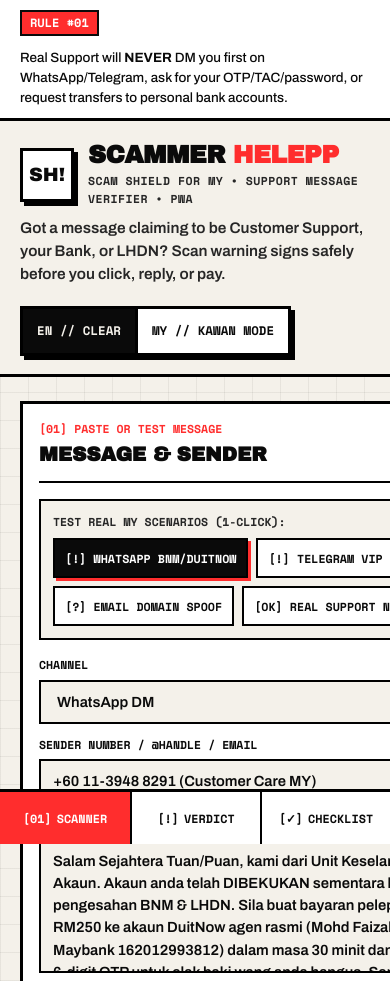
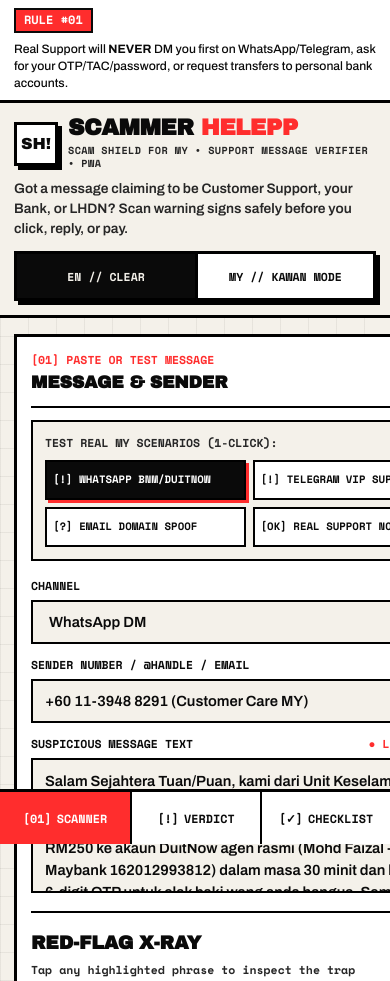
Before and after one commit to snsyaqirah/scammerhelep, a plain HTML site: page index.html in a window 390 px wide. Shown: the top 981 px of the page. Drawn offline with nearby package versions, Linux system fonts and the light colour scheme.

Commit message:
fix: polish mobile layout for header, presets grid, and body cards

```diff
--- a/styles.css
+++ b/styles.css
@@ -1092,3 +1092,145 @@ textarea:focus {
     color: var(--white);
   }
 }
+
+@media (max-width: 640px) {
+  .container {
+    padding: 0 14px;
+  }
+
+  .trust-ribbon {
+    padding: 8px 0;
+    font-size: 0.76rem;
+    line-height: 1.4;
+  }
+
+  .ribbon-inner {
+    gap: 8px;
+  }
+
+  .site-header {
+    padding: 14px 0;
+    margin-bottom: 16px;
+  }
+
+  .header-inner {
+    gap: 12px;
+  }
+
+  .brand-title-row {
+    gap: 10px;
+  }
+
+  .brand-stamp {
+    width: 44px;
+    height: 44px;
+    font-size: 1rem;
+  }
+
+  .brand-title-row h1 {
+    font-size: 1.42rem;
+  }
+
+  .brand-meta {
+    font-size: 0.64rem;
+    line-height: 1.35;
+  }
+
+  .brand-sub {
+    margin-top: 8px;
+    font-size: 0.86rem;
+    line-height: 1.45;
+  }
+
+  .header-actions {
+    width: 100%;
+    flex-direction: column;
+    align-items: stretch;
+    gap: 8px;
+  }
+
+  .tone-toggle {
+    display: grid;
+    grid-template-columns: 1fr 1fr;
+    width: 100%;
+  }
+
+  .tone-btn {
+    padding: 9px 8px;
+    font-size: 0.72rem;
+    text-align: center;
+  }
+
+  .main-grid {
+    gap: 16px;
+    padding-bottom: 20px;
+  }
+
+  .right-stack {
+    gap: 16px;
+  }
+
+  .brutal-card {
+    padding: 14px;
+    box-shadow: 4px 4px 0 #000;
+  }
+
+  .card-head {
+    margin-bottom: 12px;
+    padding-bottom: 10px;
+  }
+
+  .card-head h2 {
+    font-size: 1.08rem;
+  }
+
+  .preset-chips {
+    display: grid;
+    grid-template-columns: 1fr 1fr;
+    gap: 7px;
+  }
+
+  .chip {
+    font-size: 0.67rem;
+    padding: 8px 6px;
+    line-height: 1.25;
+    text-align: left;
+  }
+
+  .xray-toolbar {
+    align-items: flex-start;
+  }
+
+  .view-switch {
+    width: 100%;
+    display: grid;
+    grid-template-columns: 1fr 1fr;
+  }
+
+  .view-btn {
+    text-align: center;
+  }
+
+  .message-bubble-wrap {
+    padding: 10px;
+  }
+
+  .message-bubble {
+    padding: 11px;
+    font-size: 0.88rem;
+  }
+
+  .verdict-copy h2 {
+    font-size: 1.08rem;
+  }
+
+  .flag-quote {
+    white-space: normal;
+    word-break: break-all;
+  }
+
+  .site-footer {
+    font-size: 0.68rem;
+    padding: 14px 14px 24px;
+  }
+}
--- a/sw.js
+++ b/sw.js
@@ -1,4 +1,4 @@
-const CACHE_NAME = 'scammer-helepp-v2';
+const CACHE_NAME = 'scammer-helepp-v3';
 const ASSETS = [
   './',
   './index.html',
```
